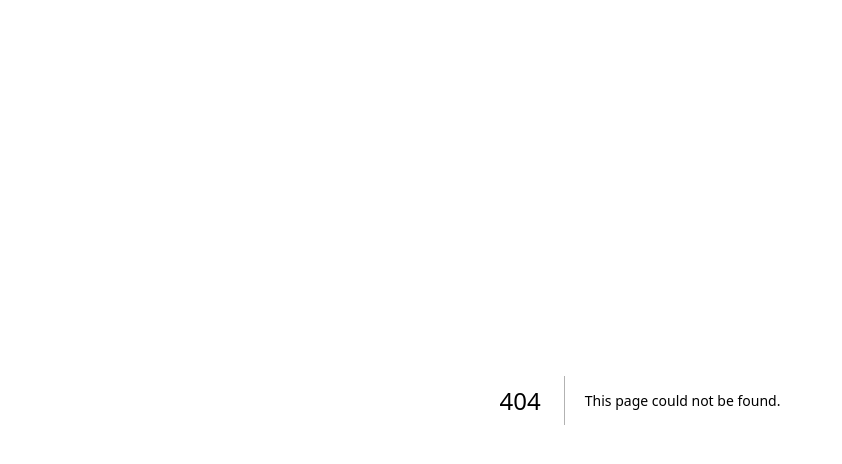
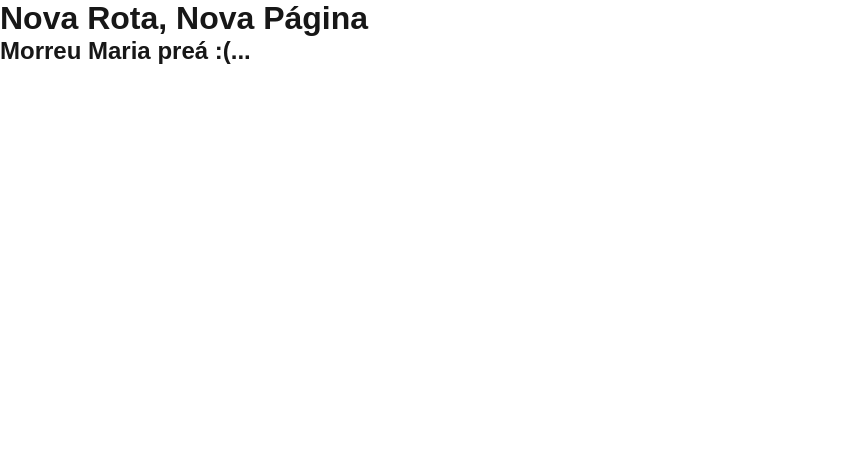
Before and after one commit to Lleusxam/receitas-pweb, a Next.js app in the folder receitas/: page /receita2 in a window 1280 px wide. Before the commit this address had no page. Shown: the top 464 px of the page, without its empty margins (0-842 px from the left). Built offline with nearby package versions, Linux system fonts and the light colour scheme.

Commit message:
Adição da receita 2

```diff
--- a/receitas/src/app/page.js
+++ b/receitas/src/app/page.js
@@ -6,6 +6,7 @@ export default function Home() {
       <h1 className={styles.heading}>Receitas de Next</h1>
       <h2>Escolha a Receita</h2>
       <a className={styles.link} href="./receita1/rota1">Receita 1</a>
+      <a className={styles.link} href="./receita2/">Receita 2</a>
     </div>
   );
 }
--- /dev/null
+++ b/receitas/src/app/receita2/componentes.js
@@ -0,0 +1,3 @@
+export function MariaPrea({texto}) {
+  return <h2>Morreu {texto}...</h2>;
+}
--- /dev/null
+++ b/receitas/src/app/receita2/page.js
@@ -0,0 +1,11 @@
+import { MariaPrea } from "./componentes";
+
+export default function NovaRotaHome() {
+  return (
+    <div>
+      <h1>Nova Rota, Nova Página</h1>
+
+      <MariaPrea texto="Maria preá :(" />
+    </div>
+  );
+}
```
